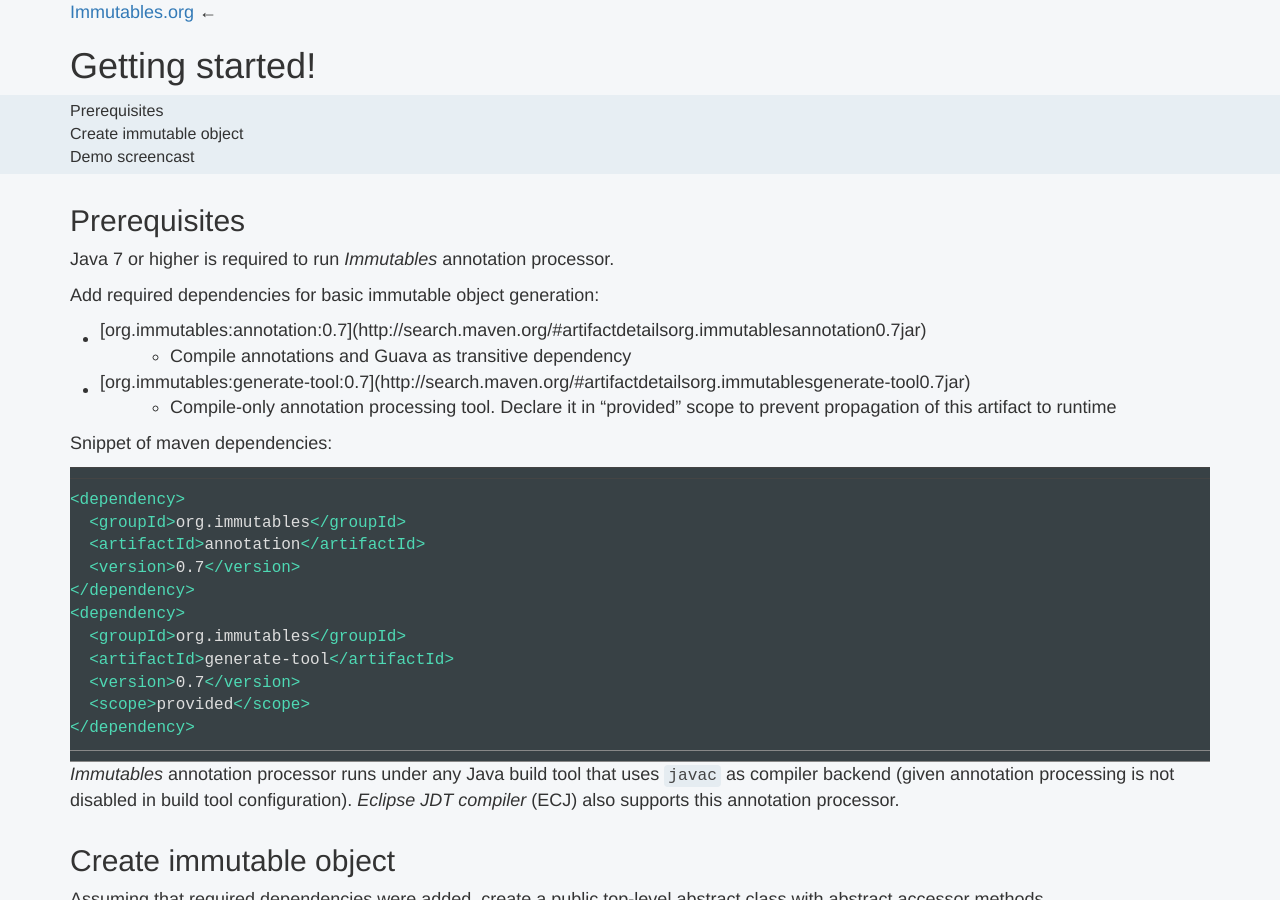
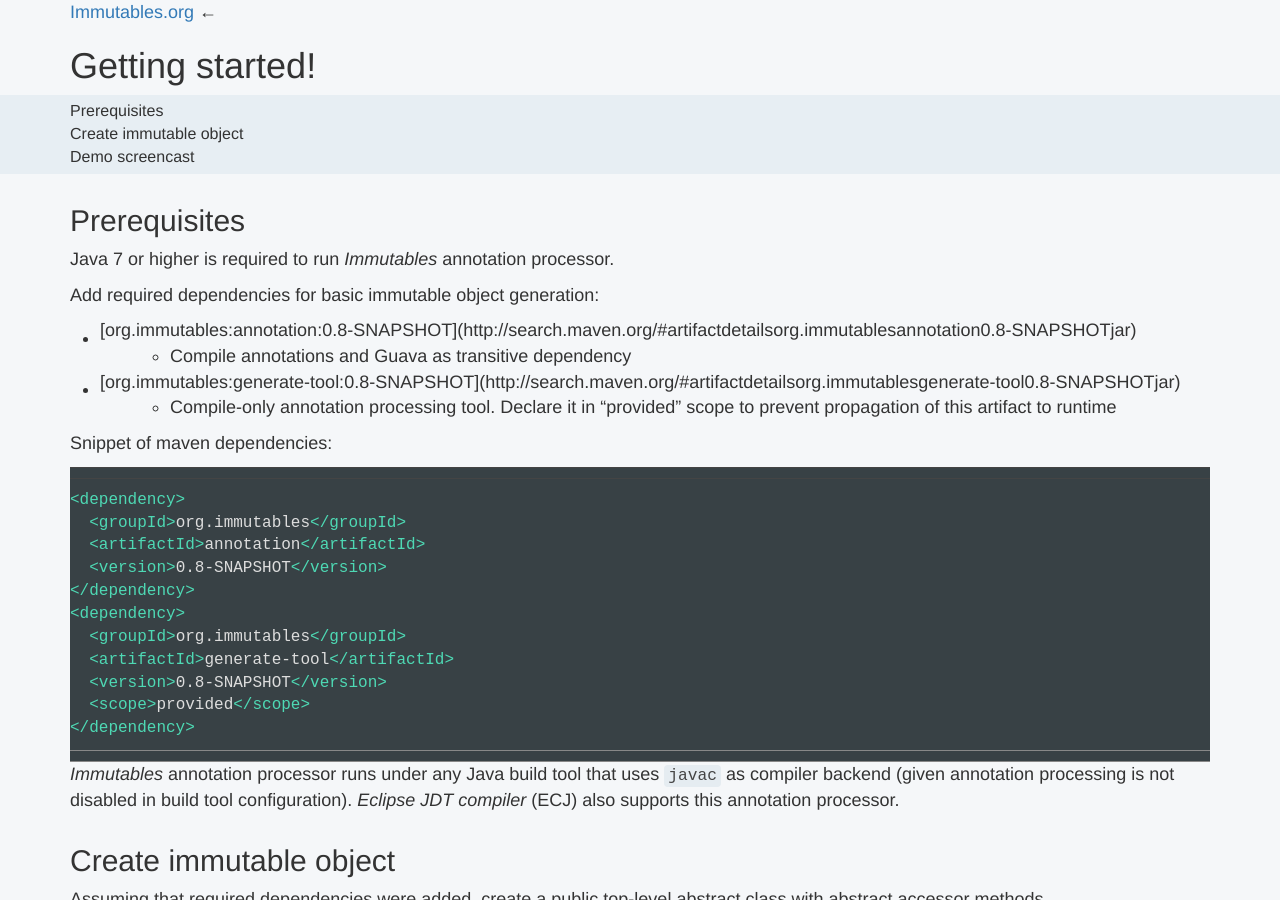
Before and after one commit to immutables/immutables.github.io, a Jekyll site: the page built from gettingstarted.md, in a window 1280 px wide and 900 px high. Built offline with Jekyll 4.4.1, drawn with Linux system fonts in a browser that asks for light colours; nearby versions of some CDN libraries; Markdown is read by kramdown in place of the engine named in the settings; comment, search, counter and statistics services are not loaded.

Commit message:
sample version specified as 0.8-SNAPSHOT

```diff
--- a/gettingstarted.md
+++ b/gettingstarted.md
@@ -3,7 +3,7 @@ title: 'Getting started!'
 layout: page
 ---
 
-{% capture v %}0.7{% endcapture %}
+{% capture v %}0.8-SNAPSHOT{% endcapture %}
 {% capture depUri %}http://search.maven.org/#artifactdetails|org.immutables{% endcapture %}
 
 ## Prerequisites
--- a/json.md
+++ b/json.md
@@ -3,7 +3,7 @@ title: 'JSON marshaling reference'
 layout: page
 ---
 
-{% capture v %}0.7{% endcapture %}
+{% capture v %}0.8-SNAPSHOT{% endcapture %}
 {% capture depUri %}http://search.maven.org/#artifactdetails|org.immutables{% endcapture %}
 
 Overview
```
